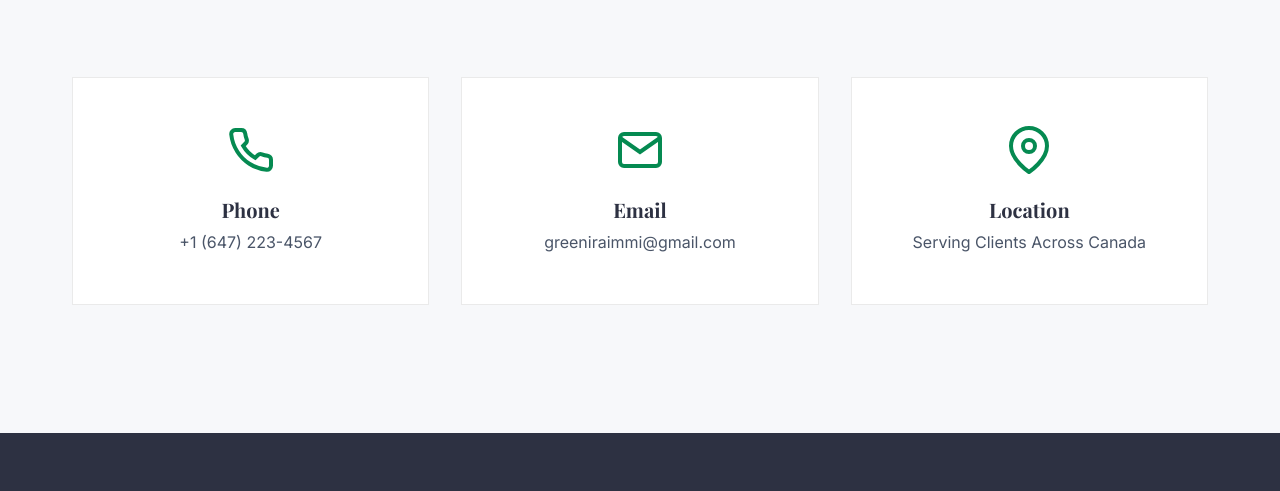
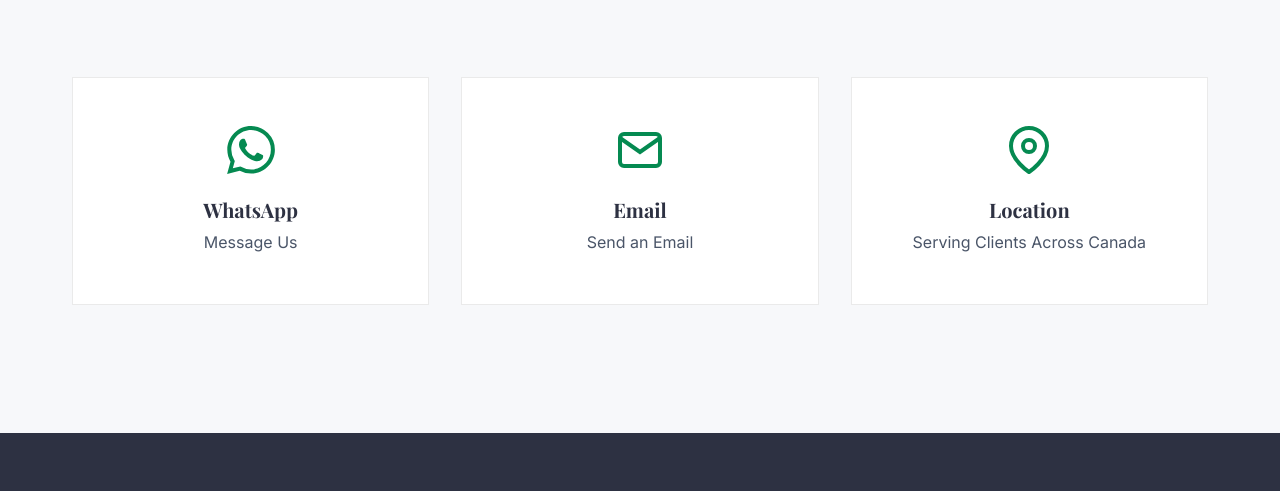
Before and after one commit to Prikankshit/greenira-static, a plain HTML site: page index.html in a window 1280 px wide. Shown: the part 3943-4434 px from the top of the page. Drawn offline with nearby package versions, Linux system fonts and the light colour scheme; a web font is replaced by a local one.

Commit message:
Update contact section with WhatsApp and Email functionalities

```diff
--- a/index.html
+++ b/index.html
@@ -7,21 +7,24 @@
     <title>Green Ira Immigration Solutions Inc. | RCIC-IRB Authorized</title>
     <meta name="description"
         content="Expert Canadian immigration services by Asmita Singh, an RCIC-IRB authorized consultant. Study permits, work permits, express entry, and family sponsorship.">
-    <meta name="keywords" content="Canadian immigration, RCIC, study permit, work permit, express entry, family sponsorship, Green Ira, Asmita Singh">
+    <meta name="keywords"
+        content="Canadian immigration, RCIC, study permit, work permit, express entry, family sponsorship, Green Ira, Asmita Singh">
     <link rel="canonical" href="https://greenira.ca/">
 
     <!-- Open Graph / Facebook -->
     <meta property="og:type" content="website">
     <meta property="og:url" content="https://greenira.ca/">
     <meta property="og:title" content="Green Ira Immigration Solutions Inc. | RCIC-IRB Authorized">
-    <meta property="og:description" content="Expert Canadian immigration services by Asmita Singh, an RCIC-IRB authorized consultant. Cultivating Dreams, Nurturing Futures.">
+    <meta property="og:description"
+        content="Expert Canadian immigration services by Asmita Singh, an RCIC-IRB authorized consultant. Cultivating Dreams, Nurturing Futures.">
     <meta property="og:image" content="https://greenira.ca/greeniralogo-col.png">
 
     <!-- Twitter -->
     <meta property="twitter:card" content="summary_large_image">
     <meta property="twitter:url" content="https://greenira.ca/">
     <meta property="twitter:title" content="Green Ira Immigration Solutions Inc. | RCIC-IRB Authorized">
-    <meta property="twitter:description" content="Expert Canadian immigration services by Asmita Singh, an RCIC-IRB authorized consultant.">
+    <meta property="twitter:description"
+        content="Expert Canadian immigration services by Asmita Singh, an RCIC-IRB authorized consultant.">
     <meta property="twitter:image" content="https://greenira.ca/greeniralogo-col.png">
 
     <!-- Fonts -->
@@ -325,13 +328,12 @@
             <div class="contact-cards-container">
                 <div class="contact-card">
                     <div class="contact-icon">
-                        <svg viewBox="0 0 24 24" fill="none" stroke="currentColor" stroke-width="2">
-                            <path
-                                d="M22 16.92v3a2 2 0 0 1-2.18 2 19.79 19.79 0 0 1-8.63-3.07 19.5 19.5 0 0 1-6-6 19.79 19.79 0 0 1-3.07-8.67A2 2 0 0 1 4.11 2h3a2 2 0 0 1 2 1.72 12.84 12.84 0 0 0 .7 2.81 2 2 0 0 1-.45 2.11L8.09 9.91a16 16 0 0 0 6 6l1.27-1.27a2 2 0 0 1 2.11-.45 12.84 12.84 0 0 0 2.81.7A2 2 0 0 1 22 16.92z" />
+                        <svg viewBox="0 0 24 24" fill="currentColor">
+                            <path d="M17.472 14.382c-.297-.149-1.758-.867-2.03-.967-.273-.099-.471-.148-.67.15-.197.297-.767.966-.94 1.164-.173.199-.347.223-.644.075-.297-.15-1.255-.463-2.39-1.475-.883-.788-1.48-1.761-1.653-2.059-.173-.297-.018-.458.13-.606.134-.133.298-.347.446-.52.149-.174.198-.298.298-.497.099-.198.05-.371-.025-.52-.075-.149-.669-1.615-.918-2.206-.242-.579-.487-.501-.669-.51-.173-.008-.371-.01-.57-.01-.198 0-.52.074-.792.372s-1.04 1.016-1.04 2.479 1.065 2.876 1.213 3.074c.149.198 2.095 3.2 5.077 4.487.709.306 1.262.489 1.694.625.712.227 1.36.195 1.871.118.571-.085 1.758-.719 2.006-1.413.248-.694.248-1.289.173-1.413-.074-.124-.272-.198-.57-.347m-5.421 7.403h-.004a9.87 9.87 0 01-5.031-1.378l-.361-.214-3.741.982.998-3.648-.235-.374a9.86 9.86 0 01-1.51-5.26c.001-5.45 4.436-9.884 9.888-9.884 2.64 0 5.122 1.03 6.988 2.898a9.825 9.825 0 012.893 6.994c-.003 5.45-4.437 9.884-9.885 9.884m8.413-18.297A11.815 11.815 0 0012.05 0C5.495 0 .16 5.335.157 11.892c0 2.096.547 4.142 1.588 5.945L.057 24l6.305-1.654a11.882 11.882 0 005.683 1.448h.005c6.554 0 11.89-5.335 11.893-11.893a11.821 11.821 0 00-3.48-8.413z"/>
                         </svg>
                     </div>
-                    <h4>Phone</h4>
-                    <p>+1 (647) 223-4567</p>
+                    <h4>WhatsApp</h4>
+                    <p><a href="https://wa.me/16479011547" target="_blank" style="color: inherit; text-decoration: none;">Message Us</a></p>
                 </div>
 
                 <div class="contact-card">
@@ -342,7 +344,7 @@
                         </svg>
                     </div>
                     <h4>Email</h4>
-                    <p>greeniraimmi@gmail.com</p>
+                    <p><a href="mailto:greeniraimmi@gmail.com" style="color: inherit; text-decoration: none;">Send an Email</a></p>
                 </div>
 
                 <div class="contact-card">
```
